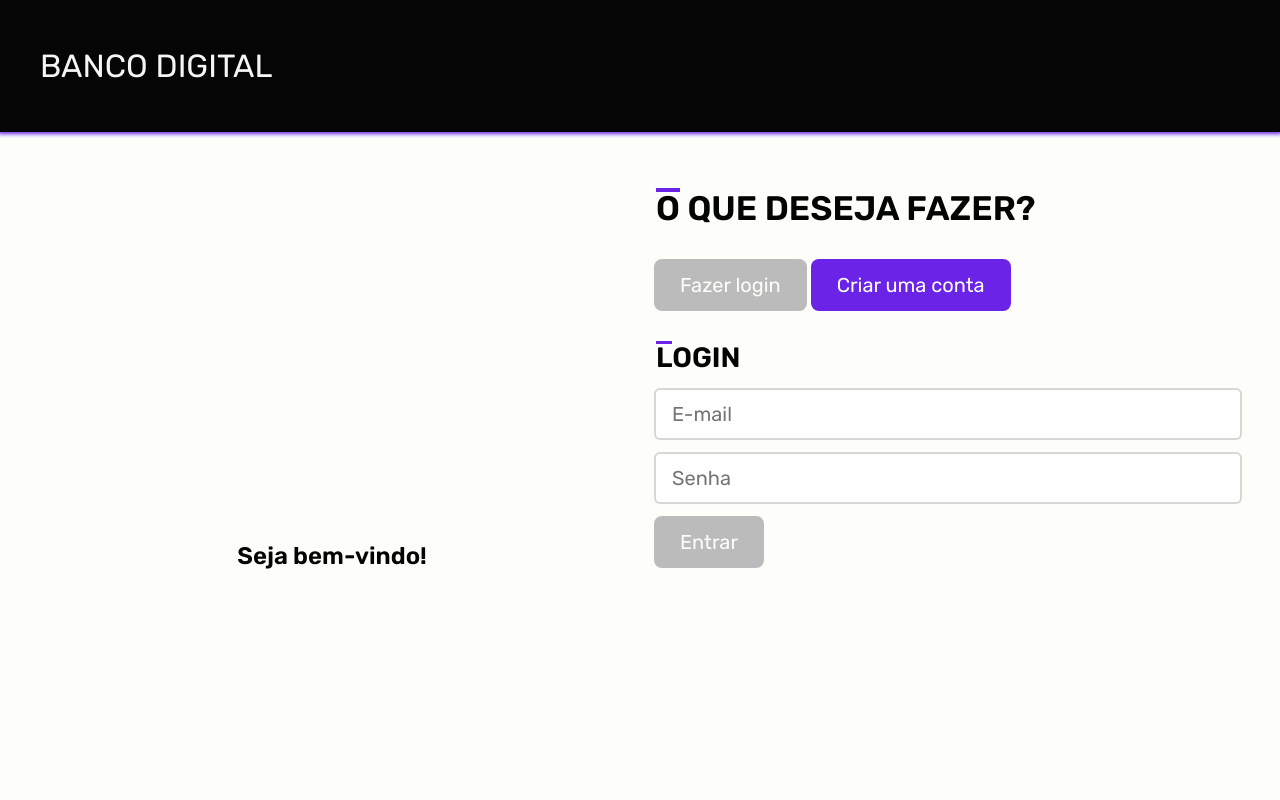
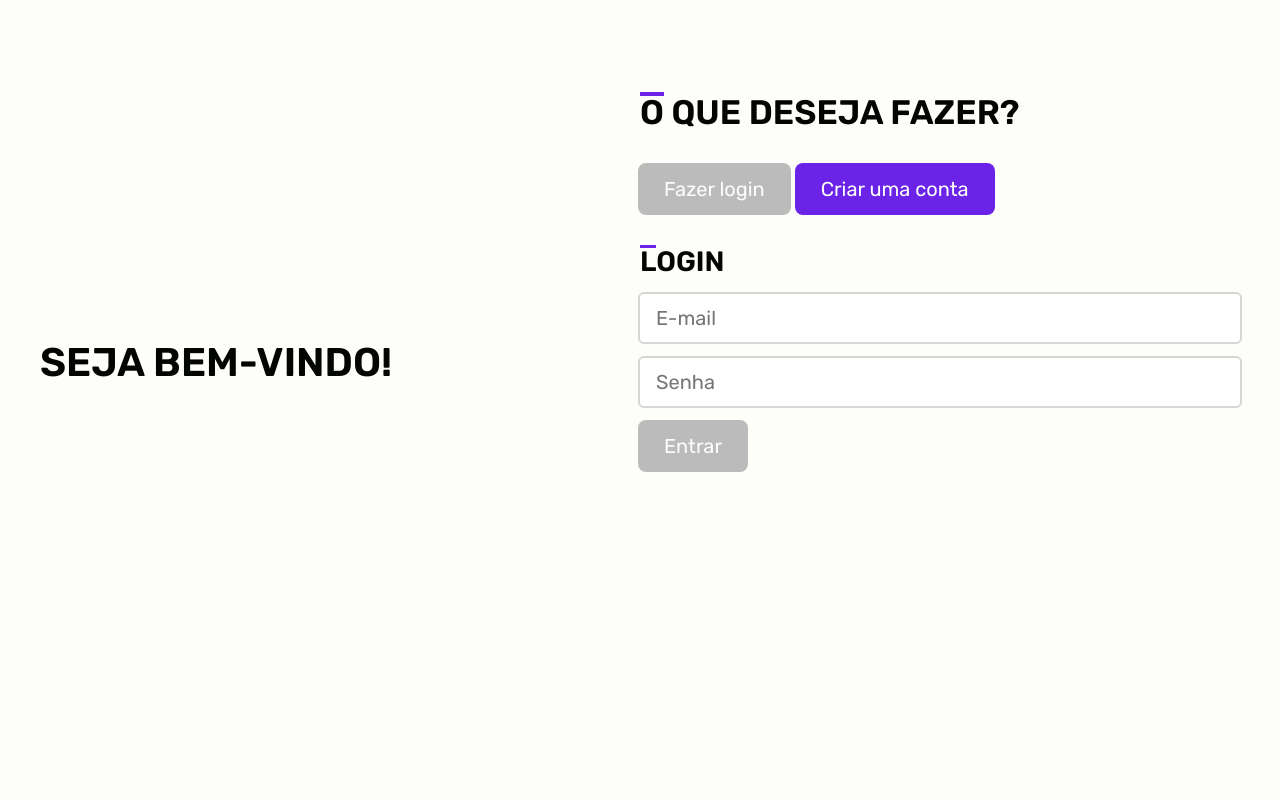
Before and after one commit to filipegallodev/banco-digital, a Next.js app in the folder frontend-nextjs/: page / in a window 1280 px wide. Shown: the top 800 px of the page. Built offline with nearby package versions, Linux system fonts and the light colour scheme; no server answers; sample sign-in values are in the browser's storage.

Commit message:
fixed box sizing

```diff
--- a/frontend-nextjs/next.config.js
+++ b/frontend-nextjs/next.config.js
@@ -1,6 +1,9 @@
 /** @type {import('next').NextConfig} */
 const nextConfig = {
   reactStrictMode: true,
+  compiler: {
+    styledComponents: true,
+  },
 };
 
 module.exports = nextConfig;
--- a/frontend-nextjs/src/components/Form/Auth/AuthSection.tsx
+++ b/frontend-nextjs/src/components/Form/Auth/AuthSection.tsx
@@ -34,6 +34,7 @@ const AuthSection = () => {
 };
 
 const Section = styled.section`
+  max-width: 600px;
   width: 100%;
 `;
 
--- a/frontend-nextjs/src/components/Section/SectionContainer.tsx
+++ b/frontend-nextjs/src/components/Section/SectionContainer.tsx
@@ -12,7 +12,6 @@ const Container = styled.section`
   justify-content: center;
   margin: 0 auto 48px auto;
   max-width: 1200px;
-  width: 100%;
   @media (max-width: 1240px) {
     margin: 0 24px 48px 24px;
   }
--- a/frontend-nextjs/src/pages/index.tsx
+++ b/frontend-nextjs/src/pages/index.tsx
@@ -1,16 +1,16 @@
 import Head from "next/head";
+import { useRouter } from "next/router";
+import { useEffect } from "react";
+import { useAppSelector } from "@/hooks/useAppSelector";
+import useTokenAuthentication from "@/hooks/useTokenAuthentication";
+import AuthPage from "@/components/AuthPage";
 import AuthSection from "@/components/Form/Auth/AuthSection";
-import { useRouter } from "next/router";
-import { useEffect, useState } from "react";
-import Header from "@/components/Header";
-import useTokenAuthentication from "@/hooks/useTokenAuthentication";
-import { useAppSelector } from "@/hooks/useAppSelector";
-import AuthPage from "@/components/AuthPage";
 import Error from "@/components/Status/Error";
 import Success from "@/components/Status/Success";
+import Footer from "@/components/Footer";
 import { Backdrop, CircularProgress } from "@mui/material";
 import SectionContainer from "@/components/Section/SectionContainer";
-import Footer from "@/components/Footer";
+import SectionTitle from "@/components/Section/SectionTitle";
 import styled from "styled-components";
 
 export default function Home() {
@@ -32,12 +32,11 @@ export default function Home() {
         <meta name="viewport" content="width=device-width, initial-scale=1" />
         <link rel="icon" href="/favicon.ico" />
       </Head>
-      <Header />
       <main className="animeRight">
         <SectionContainer>
           <Container>
             <MainSection>
-              <h2>Seja bem-vindo!</h2>
+              <SectionTitle>Seja bem-vindo!</SectionTitle>
             </MainSection>
             <AuthSection />
           </Container>
@@ -57,18 +56,19 @@ export default function Home() {
 }
 
 const Container = styled.div`
+  margin-top: 60px;
   display: flex;
   align-items: flex-start;
-  justify-content: flex-start;
-  gap: 32px;
+  justify-content: space-between;
+  flex-wrap: wrap;
   width: 100%;
+  max-width: 1200px;
   min-height: 100vh;
 `;
 
 const MainSection = styled.section`
-  width: 100%;
   display: flex;
   align-items: center;
-  justify-content: center;
-  min-height: 100vh;
+  min-width: 400px;
+  min-height: 600px;
 `;
```
Also changed, not shown: frontend-nextjs/.babelrc (deleted).
